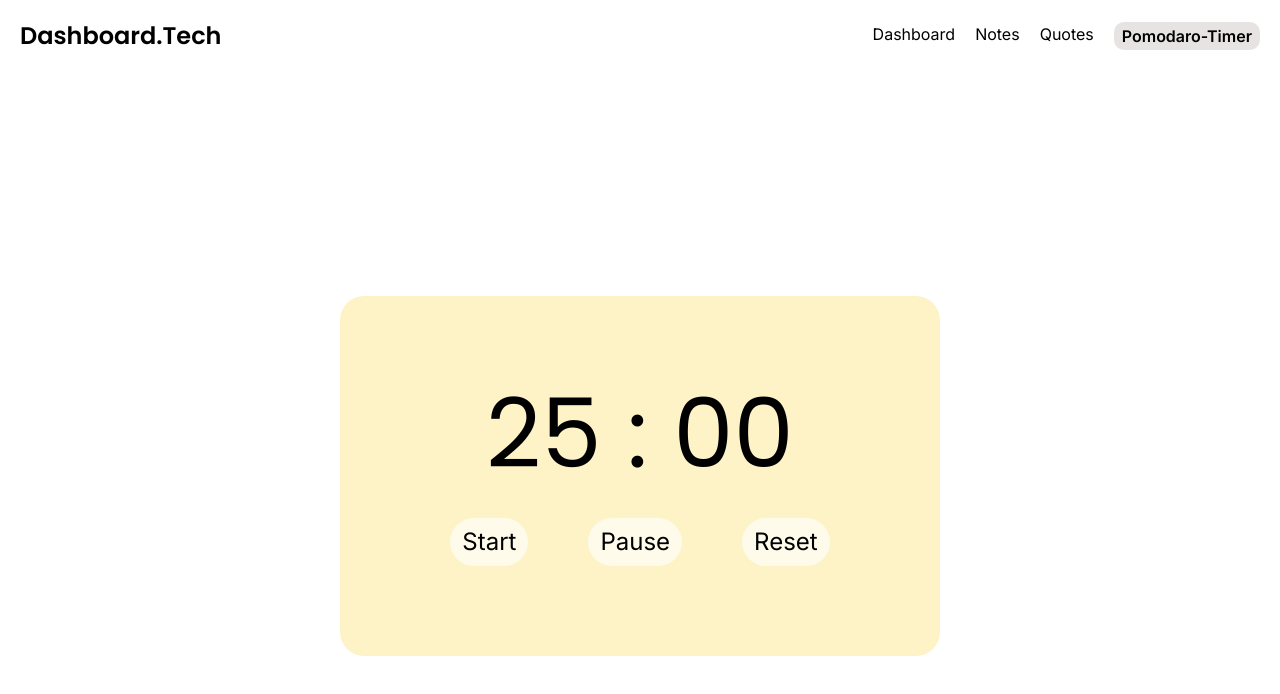
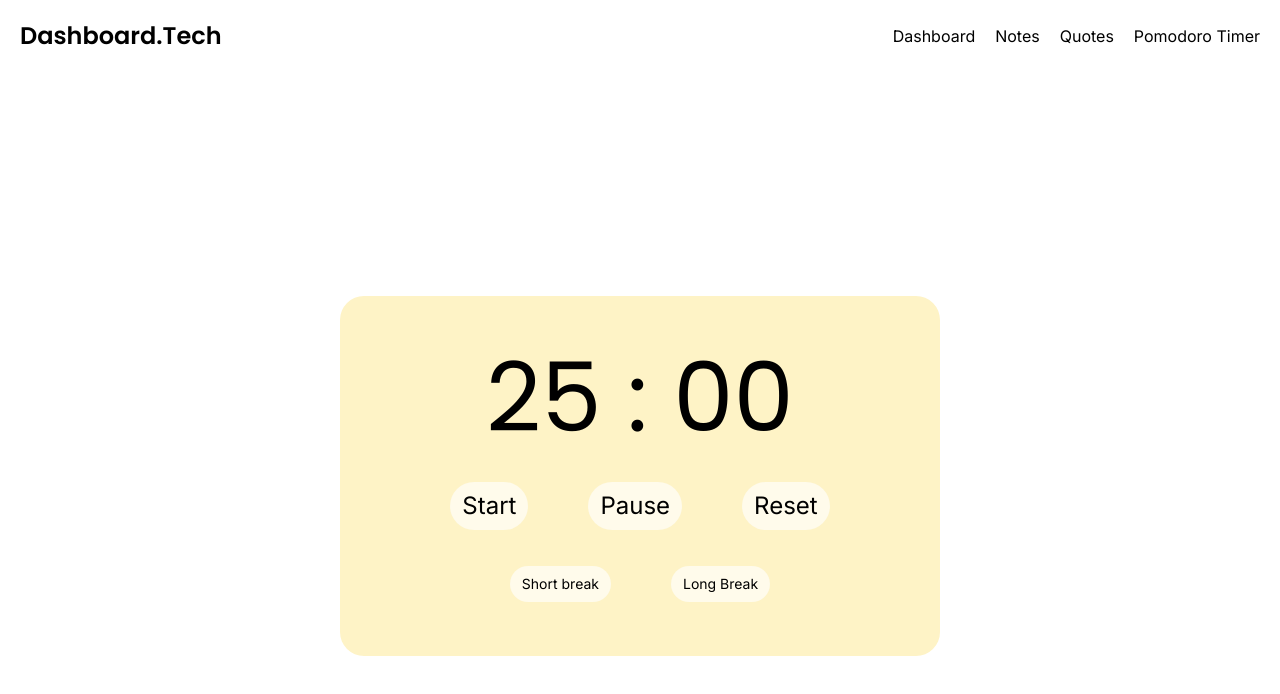
Before and after one commit to IshanKhan-tech/react-productivity-dashboard, a React (Vite) app: page /timer in a window 1280 px wide. Shown: the top 694 px of the page. Built offline with nearby package versions, Linux system fonts and the light colour scheme; no server answers.

Commit message:
Added notes edit feature, quotes improvements, pomodoro updates and page transitions

```diff
--- a/package.json
+++ b/package.json
@@ -10,10 +10,13 @@
     "preview": "vite preview"
   },
   "dependencies": {
+    "@gsap/react": "^2.1.2",
     "@tailwindcss/vite": "^4.3.1",
     "axios": "^1.18.0",
+    "gsap": "^3.15.0",
     "react": "^19.2.5",
     "react-dom": "^19.2.5",
+    "react-icons": "^5.6.0",
     "react-router-dom": "^7.18.0",
     "tailwindcss": "^4.3.1"
   },
--- a/src/components/Navbar.jsx
+++ b/src/components/Navbar.jsx
@@ -1,47 +1,55 @@
-import { NavLink } from "react-router-dom";
-{/* <NavLink to="/">Home</NavLink>
-<NavLink to="/notes">About</NavLink> */}
+import TextReveal from "./TextReveal";
+import useViewTransition from "../hooks/useViewTransition";
 
 const Navbar = () => {
+  const { navigateTo } = useViewTransition();
+
   return (
-    <div className='w-full absolute top-0 left-0  p-5 flex items-center justify-between '>
-      <div ><h1 className="text-2xl font-semibold">Dashboard.Tech</h1></div>
+    <div className="w-full absolute top-0 left-0 p-5 flex items-center justify-between">
+
+      <div>
+        <TextReveal splitBy="chars">
+          <h1 className="text-2xl font-semibold cursor-pointer"
+              onClick={() => navigateTo("/")}>
+            Dashboard.Tech
+          </h1>
+        </TextReveal>
+      </div>
+
       <div className="flex gap-5">
-        <NavLink
-          to="/"
-          className={({ isActive }) =>
-            isActive ? "active-link" : ""
-          }
+
+        <button
+          onClick={() => navigateTo("/")}
+          className="cursor-pointer"
         >
           Dashboard
-        </NavLink>
-        <NavLink
-          to="/notes"
-          className={({ isActive }) =>
-            isActive ? "active-link" : ""
-          }
+        </button>
+
+        <button
+          onClick={() => navigateTo("/notes")}
+          className="cursor-pointer"
         >
           Notes
-        </NavLink>
-        <NavLink
-          to="/quotes"
-          className={({ isActive }) =>
-            isActive ? "active-link" : ""
-          }
+        </button>
+
+        <button
+          onClick={() => navigateTo("/quotes")}
+          className="cursor-pointer"
         >
           Quotes
-        </NavLink>
-        <NavLink
-          to="/timer"
-          className={({ isActive }) =>
-            isActive ? "active-link" : ""
-          }
+        </button>
+
+        <button
+          onClick={() => navigateTo("/timer")}
+          className="cursor-pointer"
         >
-          Pomodaro-Timer
-        </NavLink>
+          Pomodoro Timer
+        </button>
+
       </div>
+
     </div>
-  )
-}
+  );
+};
 
-export default Navbar
+export default Navbar;
--- /dev/null
+++ b/src/components/TextReveal.jsx
@@ -0,0 +1,92 @@
+
+
+import { forwardRef, useImperativeHandle, useRef } from "react";
+import gsap, { ScrollTrigger, SplitText, useGSAP } from "../libs/gsap";
+
+const TextReveal = forwardRef(
+  (
+    {
+      children,
+      className = "",
+      trigger = "mount",
+      scrollStart = "top 75%",
+      splitBy = "lines",
+      duration = 0.67,
+      stagger = 0.085,
+      delay = 0,
+      ease = "power3.out",
+    },
+    ref,
+  ) => {
+    const wrapperRef = useRef(null);
+    const splitRef = useRef(null);
+    const tlRef = useRef(null);
+
+    useImperativeHandle(ref, () => ({
+      play: () => tlRef.current?.play(),
+      reverse: () => tlRef.current?.reverse(),
+      reset: () => tlRef.current?.pause(0),
+    }));
+
+    useGSAP(
+      () => {
+        splitRef.current = new SplitText(wrapperRef.current, {
+          type: splitBy,
+          lineThreshold: 0.3,
+        });
+
+        const elements = splitRef.current[splitBy];
+
+        gsap.set(elements, {
+          yPercent: 110,
+        });
+
+        tlRef.current = gsap.timeline({
+          paused: true,
+          defaults: { delay },
+        });
+
+        tlRef.current.to(elements, {
+          yPercent: 0,
+          opacity: 1,
+          duration,
+          ease,
+          stagger: {
+            each: stagger,
+            from: "start",
+          },
+        });
+
+        if (trigger === "mount") {
+          tlRef.current.play();
+        }
+
+        if (trigger === "scroll") {
+          ScrollTrigger.create({
+            trigger: wrapperRef.current,
+            start: scrollStart,
+            once: true,
+            onEnter: () => tlRef.current?.play(),
+          });
+        }
+
+        return () => {
+          tlRef.current?.kill();
+          splitRef.current?.revert();
+        };
+      },
+      {
+        scope: wrapperRef,
+        dependencies: [splitBy, trigger, stagger, duration],
+      },
+    );
+
+    return (
+      <div ref={wrapperRef} className={`overflow-hidden ${className}`}>
+        {children}
+      </div>
+    );
+  },
+);
+
+export default TextReveal;
--- /dev/null
+++ b/src/hooks/useViewTransition.js
@@ -0,0 +1,81 @@
+import gsap from "gsap";
+import { useNavigate } from "react-router-dom";
+import { useCallback } from "react";
+
+const STRIP_COUNT = 12;
+
+const createStrips = () => {
+  const overlay = document.createElement("div");
+
+  overlay.id = "page-transition-overlay";
+
+  overlay.style.cssText = `
+    position: fixed;
+    inset: 0;
+    z-index: 9999;
+    display: flex;
+    pointer-events: none;
+  `;
+
+  for (let i = 0; i < STRIP_COUNT; i++) {
+    const strip = document.createElement("div");
+
+    strip.style.cssText = `
+      flex: 1;
+      height: 100%;
+      background: #010101;
+      transform: scaleY(0);
+      transform-origin: bottom;
+    `;
+
+    overlay.appendChild(strip);
+  }
+
+  document.body.appendChild(overlay);
+
+  return overlay;
+};
+
+const removeOverlay = () => {
+  const el = document.getElementById("page-transition-overlay");
+
+  if (el) el.remove();
+};
+
+const useViewTransition = () => {
+  const navigate = useNavigate();
+
+  const navigateTo = useCallback(
+    (href) => {
+      const overlay = createStrips();
+
+      const strips = [...overlay.children];
+
+      gsap.to(strips, {
+        scaleY: 1,
+        duration: 0.6,
+        stagger: 0.05,
+
+        onComplete: () => {
+          navigate(href);
+
+          gsap.to(strips, {
+            scaleY: 0,
+            duration: 0.6,
+            delay: 0.1,
+            stagger: 0.05,
+
+            transformOrigin: "top",
+
+            onComplete: removeOverlay,
+          });
+        },
+      });
+    },
+    [navigate]
+  );
+
+  return { navigateTo };
+};
+
+export default useViewTransition;
--- /dev/null
+++ b/src/libs/gsap.js
@@ -0,0 +1,9 @@
+import { useGSAP } from "@gsap/react";
+import gsap from "gsap";
+import { ScrollTrigger } from "gsap/ScrollTrigger";
+import { SplitText } from "gsap/SplitText";
+
+gsap.registerPlugin(ScrollTrigger, SplitText);
+
+export { ScrollTrigger, SplitText, useGSAP };
+export default gsap;
--- a/src/pages/Notes.jsx
+++ b/src/pages/Notes.jsx
@@ -4,14 +4,15 @@ import React, { useEffect, useState } from 'react'
 const Notes = () => {
   const [input, setInput] = useState('')
   const [allInput, setAllInput] = useState([])
+  const [editIdx, setEditIdx] = useState(null)
 
 
   const submitHandler = (e) => {
     e.preventDefault()
+    if(editIdx === null){
       if (input.trim() !== "") {
 
       setAllInput([...allInput, input])
-    }
       const updatedNotes = [...allInput, input]
 
       setAllInput(updatedNotes)
@@ -21,6 +22,21 @@ const Notes = () => {
         JSON.stringify(updatedNotes)
       )
       setInput("")
+    }
+  }else{
+    const temp = [...allInput]
+    temp[editIdx]=input
+    setAllInput(temp)
+
+    localStorage.setItem(
+  "notes",
+  JSON.stringify(temp)
+)
+
+
+    setEditIdx(null)
+    setInput('')
+  }
   }
   useEffect(() => {
     const data = localStorage.getItem("notes")
@@ -38,12 +54,20 @@ const Notes = () => {
           setInput(e.target.value)
 
         }} value={input} className='p-3 text-2xl w-1/2 border rounded-lg' type="text" placeholder='Add Note' />
-        <button className='p-3 cursor-pointer text-2xl w-1/2 border bg-green-300 rounded-lg' type="submit">Add Your Notes</button>
+        <button className='p-3 active:scale-95 cursor-pointer text-2xl w-1/2 border bg-green-300 rounded-lg' type="submit">Add Your Notes</button>
       </form>
       {allInput.map((elem, idx) => {
-        return <div key={idx} className='text-3xl p-4 bg-amber-100 mt-6 flex items-center justify-between'>
+        return <div key={idx} className='text-3xl p-4 bg-amber-100 rounded-2xl mt-6 flex items-center justify-between'>
           <h1>{elem}</h1>
-          <h5 onClick={() => {
+
+          <div className='flex items-center justify-center gap-20 '>
+            <button onClick={()=>{
+              setEditIdx(idx)
+              setInput(elem)
+              console.log(editIdx, elem);
+
+            }} className='py-1 px-2.5 rounded bg-amber-50 active:scale-95'>Edit</button>
+            <button onClick={() => {
               const inp = allInput.filter((el, index) => {
                 return idx !== index
               })
@@ -53,7 +77,8 @@ const Notes = () => {
                 "notes",
                 JSON.stringify(inp)
               )
-          }} className='py-1 px-2.5 bg-red-400 rounded-full'>X</h5>
+            }} className='py-1 px-2.5 bg-red-400 rounded-full active:scale-95'>X</button>
+          </div>
         </div>
       })}
     </div>
--- a/src/pages/TaskPage.jsx
+++ b/src/pages/TaskPage.jsx
@@ -39,7 +39,7 @@ const TaskPage = () => {
                         setAllInput(ans)
 
                         localStorage.setItem("task",JSON.stringify(ans))
-                    }} className='bg-green-300 rounded-xl px-2 text-lg'>Done</button>
+                    }} className='bg-red-300 rounded-xl px-2 text-lg'>Delete</button>
                 </div>
             })}
         </div>
--- a/src/pages/TimerPage.jsx
+++ b/src/pages/TimerPage.jsx
@@ -18,7 +18,7 @@ const TimerPage = () => {
 
     return (
         <div className='flex items-center justify-center h-200'>
-            <div className='h-90 w-150 bg-amber-100 p-5 rounded-3xl flex flex-col items-center justify-center'>
+            <div className='h-90 w-150 bg-amber-100 p-5 rounded-3xl flex flex-col items-center justify-center '>
                 <h1 className='text-8xl'>{Math.floor(seconds / 60)} : {(seconds % 60).toString().padStart(2, "0")}</h1>
                 <div className='flex items-center justify-center gap-15 mt-9'>
                     <button onClick={() => {
@@ -31,6 +31,16 @@ const TimerPage = () => {
                         setSeconds(1500)
                     }} className='px-3 text-2xl py-2 bg-amber-50 rounded-3xl cursor-pointer active:scale-90'>Reset</button>
                 </div>
+                <div className='flex items-center justify-center gap-15 mt-9'>
+                    <button onClick={()=>{
+                        setSeconds(300)
+                        setIsRunning(true)
+                    }} className='px-3 text-sm py-2 bg-amber-50 rounded-3xl cursor-pointer active:scale-90'>Short break </button>
+                    <button onClick={()=>{
+                        setSeconds(900)
+                        setIsRunning(true)
+                    }} className='px-3 text-sm py-2 bg-amber-50 rounded-3xl cursor-pointer active:scale-90'>Long Break</button>
+                </div>
             </div>
         </div>
     )
--- a/vite.config.js
+++ b/vite.config.js
@@ -1,8 +1,13 @@
 import { defineConfig } from 'vite'
 import react from '@vitejs/plugin-react'
 import tailwindcss from '@tailwindcss/vite'
+import path from 'path'
 
-// https://vite.dev/config/
 export default defineConfig({
-  plugins: [react(),tailwindcss()],
+  plugins: [react(), tailwindcss()],
+  resolve: {
+    alias: {
+      '@': path.resolve(__dirname, './src'),
+    },
+  },
 })
```
Also changed, not shown: src/pages/Quotes.jsx (+31 -8 lines), 2 other files (tests, documents, lock files or other folders). Lines whose indentation alone changed are shown as unchanged.
